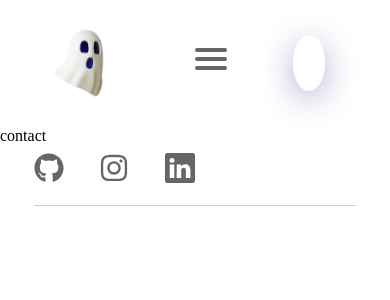
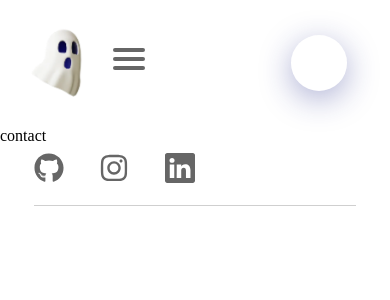
Before and after one commit to 12Gustavo21/Spooky-blog, a React (Create React App) app: page /contact in a window 390 px wide. Shown: the top 300 px of the page. Built offline with nearby package versions, Linux system fonts and the light colour scheme.

Commit message:
fix: fixing the responsive

```diff
--- a/src/assets/components/footer/style.js
+++ b/src/assets/components/footer/style.js
@@ -9,6 +9,7 @@ export const Footer = styled.footer`
     background-color: ${({ backgroundFooter }) => backgroundFooter};
     position: ${({ positionFooter }) => positionFooter};
     bottom: 0;
+    z-index: -1;
 `;
 
 export const Container = styled.section`
--- a/src/assets/components/forest/style.js
+++ b/src/assets/components/forest/style.js
@@ -18,8 +18,9 @@ const windys = keyframes`
 export const contentWrapper = styled.section`
     width: 100%;
     height: 100%;
-    z-index: -1;
+    z-index: -2;
     background: linear-gradient(to bottom, #072770 1%, #130F26 100%);
+    overflow: hidden;
 `;
 
 export const foreground = styled.div`
@@ -30,6 +31,7 @@ export const foreground = styled.div`
     left: 0px;
     pointer-events: none;
     z-index: 2;
+    overflow: hidden;
 `;
 
 export const trees3 = styled.ul`
@@ -73,7 +75,7 @@ export const trees3 = styled.ul`
     li:nth-child(15) { right: 696px; bottom: -132px; }
     li:nth-child(16) { right: 730px; bottom: -150px; }
 
-    @media screen and (min-height: 0px) and (max-height: 600px) {
+    @media screen and (min-width: 0px) and (max-width: 600px) {
         bottom: -300px;
     }
 `;
@@ -117,7 +119,7 @@ export const trees2 = styled.ul`
     li:nth-child(15) { right: 270px; bottom: -180px; }
     li:nth-child(16) { right: 340px; bottom: -210px; }
 
-    @media screen and (min-height: 0px) and (max-height: 600px) {
+    @media screen and (min-width: 0px) and (max-width: 600px) {
         bottom: -170px;
     }
 `;
@@ -162,7 +164,7 @@ export const trees1 = styled.ul`
     li:nth-child(15) { right: 302px; bottom: -240px; }
     li:nth-child(16) { right: 340px; bottom: -210px; }
 
-    @media screen and (min-height: 0px) and (max-height: 600px) {
+    @media screen and (min-width: 0px) and (max-width: 600px) {
         bottom: -270px;
     }
 `;
@@ -172,6 +174,7 @@ export const background = styled.div`
     height: 100%;
     position: absolute;
     z-index: 1;
+    overflow: hidden;
 `;
 
 const glow = keyframes`
--- a/src/assets/components/header/style.js
+++ b/src/assets/components/header/style.js
@@ -81,7 +81,7 @@ export const MenuBox = styled.div`
     width: 20%;
     height: 100%;
     display: none;
-    justify-content: center;
+    justify-content: flex-start;
     align-items: center;
 
     @media only screen and (width <= 768px) {
@@ -124,4 +124,9 @@ export const AudioBox = styled.div`
             transition: all 0.3s ease-in-out;
         }
     }
+
+    @media only screen and (width <= 768px) {
+        width: 50%;
+        justify-content: flex-end;
+    }
 `;
--- a/src/assets/pages/home/style.js
+++ b/src/assets/pages/home/style.js
@@ -24,8 +24,7 @@ export const ContentWrapper = styled.div`
     justify-content: center;
     flex-direction: column;
     position: absolute;
-    left: 39%;
-    top: 35%;
+    z-index: -1;
 
     h1 {
         color: #f56f29;
@@ -34,6 +33,7 @@ export const ContentWrapper = styled.div`
         align-items: center;
         justify-content: center;
         flex-direction: column;
+        margin: 5rem 4rem 0 0;
         animation: squiggly-anim 0.34s linear infinite;
 
         span {
@@ -57,5 +57,14 @@ export const ContentWrapper = styled.div`
                 filter: url('#squiggly-4');
             }
         }
+
+        @media only screen and (width <= 768px) {
+            margin: 3rem 3rem 0 0;
+        }
+
+        @media only screen and (width <= 600px) {
+            margin: 3rem 0 0 0;
+            font-size: 6rem;
+        }
     }
 `;
```
